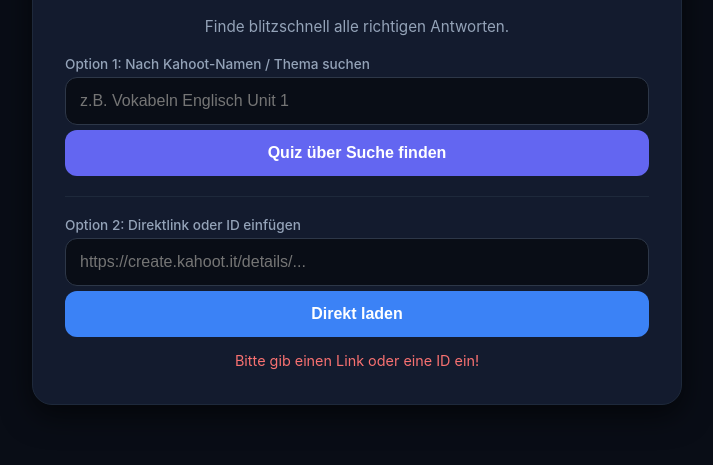
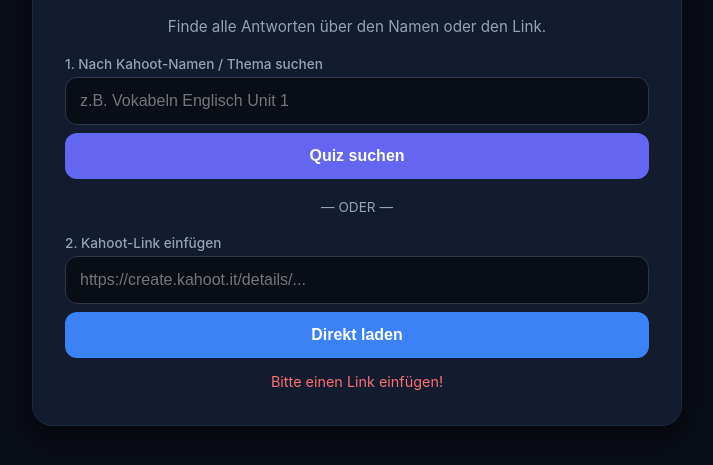
Before and after one commit to coderboy2957/Kahootcheat, a plain HTML site: page index.html in a window 1280 px wide. Both pictures are taken after a click on the button "Direkt laden". Shown: the part 105-570 px from the top of the page, without its empty margins (283-996 px from the left). Drawn offline with Linux system fonts and the light colour scheme.

Commit message:
Update index.html

```diff
--- a/index.html
+++ b/index.html
@@ -3,7 +3,7 @@
 <head>
     <meta charset="UTF-8">
     <meta name="viewport" content="width=device-width, initial-scale=1.0">
-    <title>Kahoot Solutions Hub</title>
+    <title>Kahoot Solutions Viewer</title>
     <style>
         :root {
             --bg: #090d16;
@@ -83,7 +83,7 @@
             font-size: 1rem;
             cursor: pointer;
             transition: background 0.2s, transform 0.1s;
-            margin-top: 5px;
+            margin-top: 8px;
         }
         button:hover { background: var(--accent-hover); }
         button:active { transform: scale(0.98); }
@@ -153,20 +153,20 @@
         <!-- Input Screen -->
         <div class="card" id="input-screen">
             <h2>🎯 Kahoot Solutions Hub</h2>
-            <p style="color: var(--text-muted); font-size: 0.95rem; margin-bottom: 20px;">Finde blitzschnell alle richtigen Antworten.</p>
+            <p style="color: var(--text-muted); font-size: 0.95rem; margin-bottom: 20px;">Finde alle Antworten über den Namen oder den Link.</p>
 
-            <!-- Option 1: Suche per Name/Begriff -->
+            <!-- Option 1: Suche per Name -->
             <div class="input-group">
-                <label>Option 1: Nach Kahoot-Namen / Thema suchen</label>
+                <label>1. Nach Kahoot-Namen / Thema suchen</label>
                 <input type="text" id="search-query" placeholder="z.B. Vokabeln Englisch Unit 1" autocomplete="off">
-                <button onclick="searchKahoot()">Quiz über Suche finden</button>
+                <button onclick="searchKahoot()">Quiz suchen</button>
             </div>
 
-            <hr style="border: 0; border-top: 1px solid var(--border); margin: 20px 0;">
+            <div style="margin: 20px 0; color: var(--text-muted); font-size: 0.85rem;">— ODER —</div>
 
-            <!-- Option 2: Direktlink / UUID -->
+            <!-- Option 2: Direktlink -->
             <div class="input-group">
-                <label>Option 2: Direktlink oder ID einfügen</label>
+                <label>2. Kahoot-Link einfügen</label>
                 <input type="text" id="kahoot-url" placeholder="https://create.kahoot.it/details/..." autocomplete="off">
                 <button onclick="loadByUrl()" style="background: #3b82f6;">Direkt laden</button>
             </div>
@@ -193,17 +193,17 @@
             const statusEl = document.getElementById('status');
 
             if (!query) {
-                statusEl.innerText = "Bitte gib einen Suchbegriff ein!";
+                statusEl.innerText = "Bitte einen Suchbegriff eingeben!";
                 return;
             }
 
-            statusEl.innerHTML = '<span class="spinner"></span> Suche Quiz...';
+            statusEl.innerHTML = '<span class="spinner"></span> Suche läuft...';
 
             try {
                 const searchApi = `https://create.kahoot.it/rest/kahoots/?query=${encodeURIComponent(query)}&limit=1`;
                 const res = await fetch(proxyUrl + encodeURIComponent(searchApi));
 
-                if (!res.ok) throw new Error("Verbindungsfehler zur Kahoot-Suche.");
+                if (!res.ok) throw new Error("Netzwerkfehler bei der Suche.");
 
                 const data = await res.json();
                 if (!data.entities || data.entities.length === 0) {
@@ -223,7 +223,7 @@
             const statusEl = document.getElementById('status');
 
             if (!inputVal) {
-                statusEl.innerText = "Bitte gib einen Link oder eine ID ein!";
+                statusEl.innerText = "Bitte einen Link einfügen!";
                 return;
             }
 
@@ -305,6 +305,10 @@
             document.getElementById('kahoot-url').value = '';
             document.getElementById('status').innerText = '';
         }
+
+        // Enter-Tasten-Unterstützung
+        document.getElementById('search-query').addEventListener('keypress', (e) => { if (e.key === 'Enter') searchKahoot(); });
+        document.getElementById('kahoot-url').addEventListener('keypress', (e) => { if (e.key === 'Enter') loadByUrl(); });
     </script>
 </body>
 </html>
```
